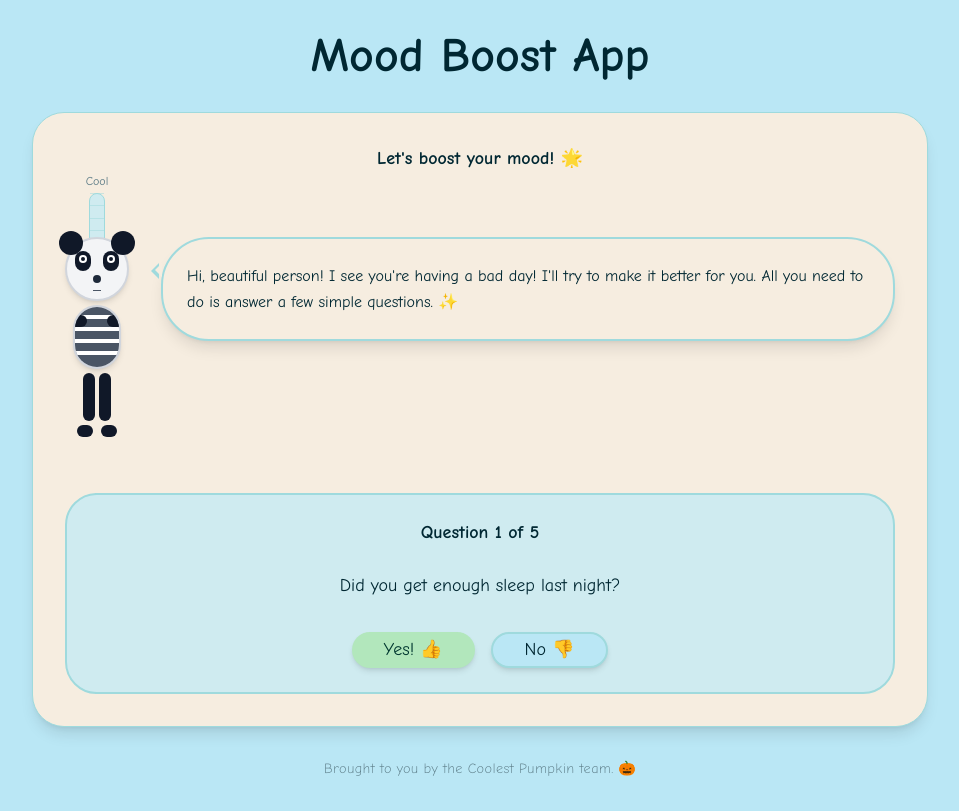
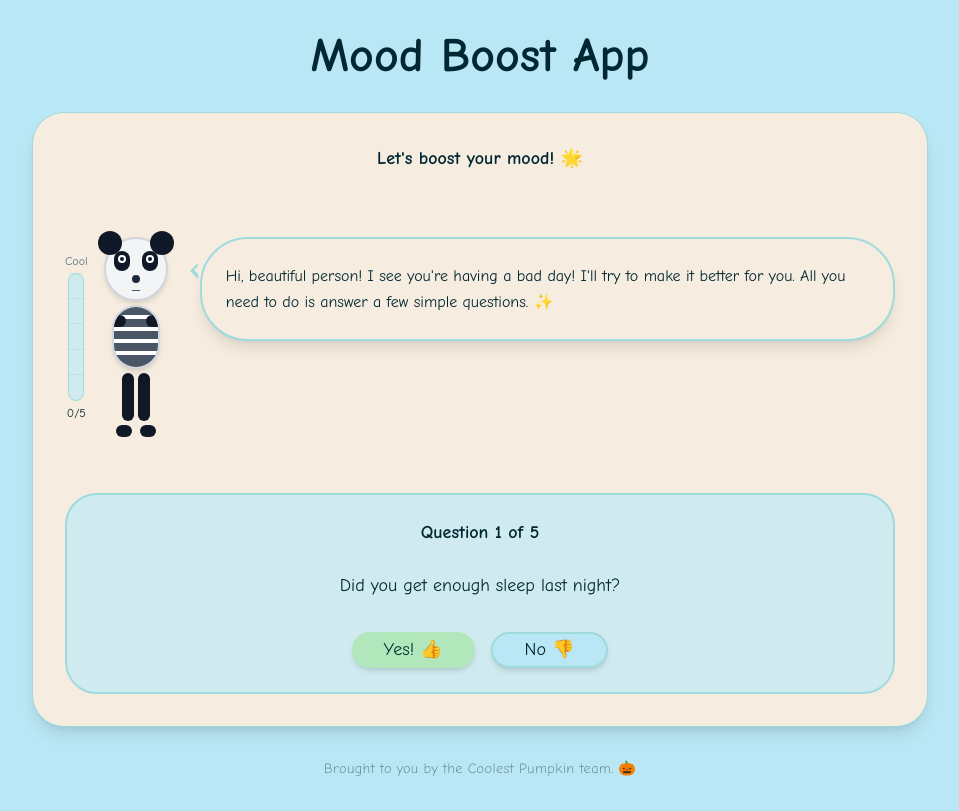
Before and after one commit to AlonaHlobina/mood-boost-web-app, a React (Vite) app: page / in a window 1280 px wide. Shown: the whole page, without its empty margins (160-1119 px from the left). Built offline with nearby package versions, Linux system fonts and the light colour scheme.

Commit message:
Generated by Spark: Move `cool` bar to be placed next to the panda

```diff
--- a/src/App.tsx
+++ b/src/App.tsx
@@ -116,15 +116,15 @@ function App() {
 
           {/* Character Section */}
           <div className="flex flex-col lg:flex-row items-center lg:items-start gap-8 mb-8">
-            {/* Cartoon Human Figure */}
-            <div id="cartoon-character" className="flex-shrink-0 relative">
-              {/* Coolness Bar Above Character */}
-              <div className="absolute -top-16 left-1/2 transform -translate-x-1/2 w-8 h-20">
+            {/* Cartoon Human Figure with Coolness Bar */}
+            <div id="cartoon-character" className="flex-shrink-0 flex items-center gap-4">
+              {/* Coolness Bar Next to Character */}
+              <div className="flex flex-col items-center">
                 <div className="text-xs font-medium text-muted-foreground mb-1 text-center">
                   Cool
                 </div>
                 {/* Vertical bar container */}
-                <div className="relative w-4 h-16 bg-muted border border-border rounded-full mx-auto">
+                <div className="relative w-4 h-32 bg-muted border border-border rounded-full">
                   {/* Rising/falling bar */}
                   <div
                     className="absolute bottom-0 w-full rounded-full transition-all duration-1000 ease-out"
```
